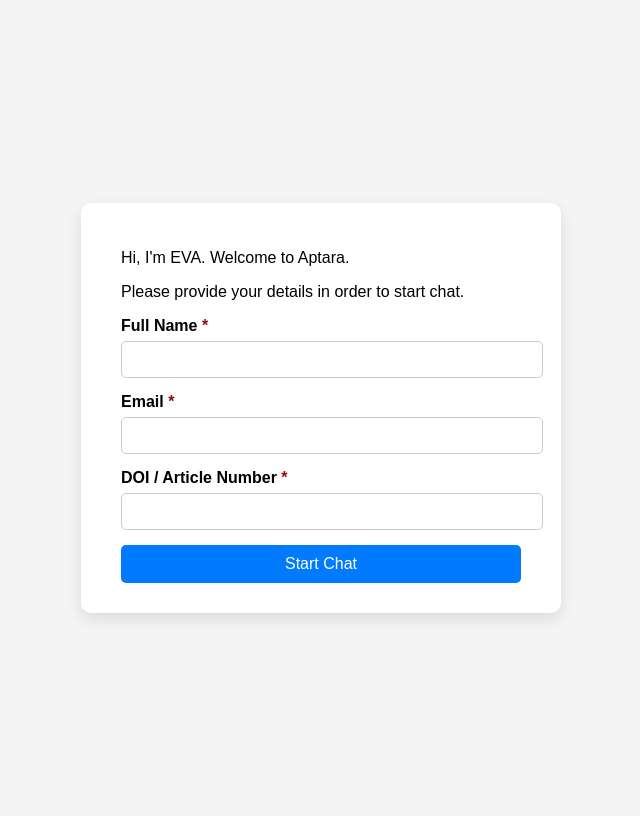
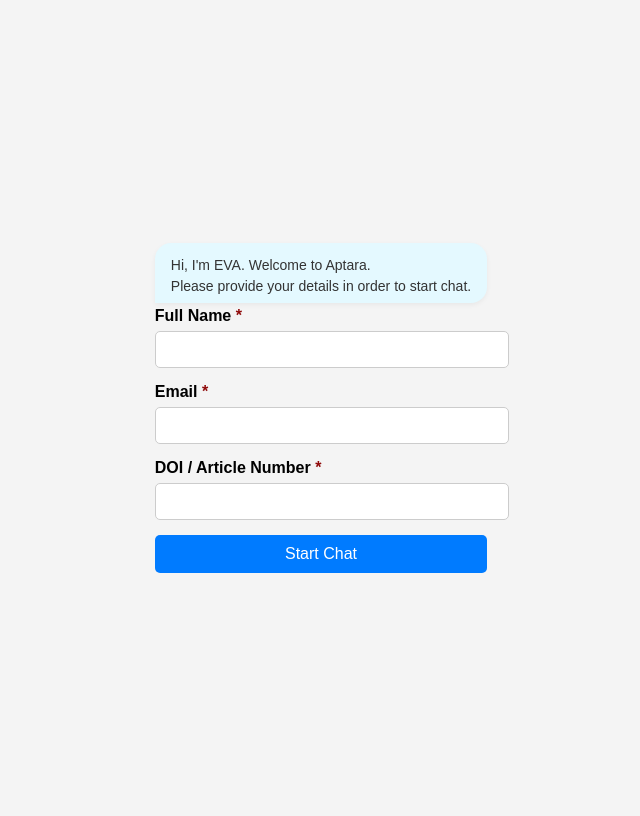
Before and after one commit to santosh12197/finalChatbot, a Django app: page /user_details/ in a window 1280 px wide. Shown: the whole page, without its empty margins (319-959 px from the left). Run offline with Django 5.2, Linux system fonts and the light colour scheme.

Commit message:
started working on chatbot design

```diff
--- a/templates/user_details.html
+++ b/templates/user_details.html
@@ -84,15 +84,37 @@
     .text-danger{
       color: rgba(139, 0, 0, 0.966)
     }
+    .chat-bubble {
+      background-color: #e4f9ff;
+      color: #333;
+      padding: 12px 16px;
+      border-radius: 16px 16px 16px 0;
+      font-size: 14px;
+      line-height: 1.5;
+      box-shadow: 0 2px 5px rgba(0, 0, 0, 0.05);
+      display: inline-block;
+      width: 100%;
+      box-sizing: border-box;
+      min-height: 60px;
+      max-height: 60px;
+      overflow: hidden;
+      white-space: nowrap;
+      text-overflow: clip;
+    }
+
+    .typewriter.show {
+      opacity: 1;
+      transform: translateY(0);
+    }
   </style>
 {% endblock %}
 
 {% block body %}
 
-  <div class="form-container">
-    <div>
-      <p>Hi, I'm EVA. Welcome to Aptara.</p>
-      <P>Please provide your details in order to start chat.</P>
+  <div class="">
+    <div class="chat-bubble" id="chatBubble">
+      <span class="typewriter show" >Hi, I'm EVA. Welcome to Aptara.</span><br>
+      <span class="typewriter show" >Please provide your details in order to start chat.</span>
     </div>
 
     <div id="signup-form" class="form-section active">
```
